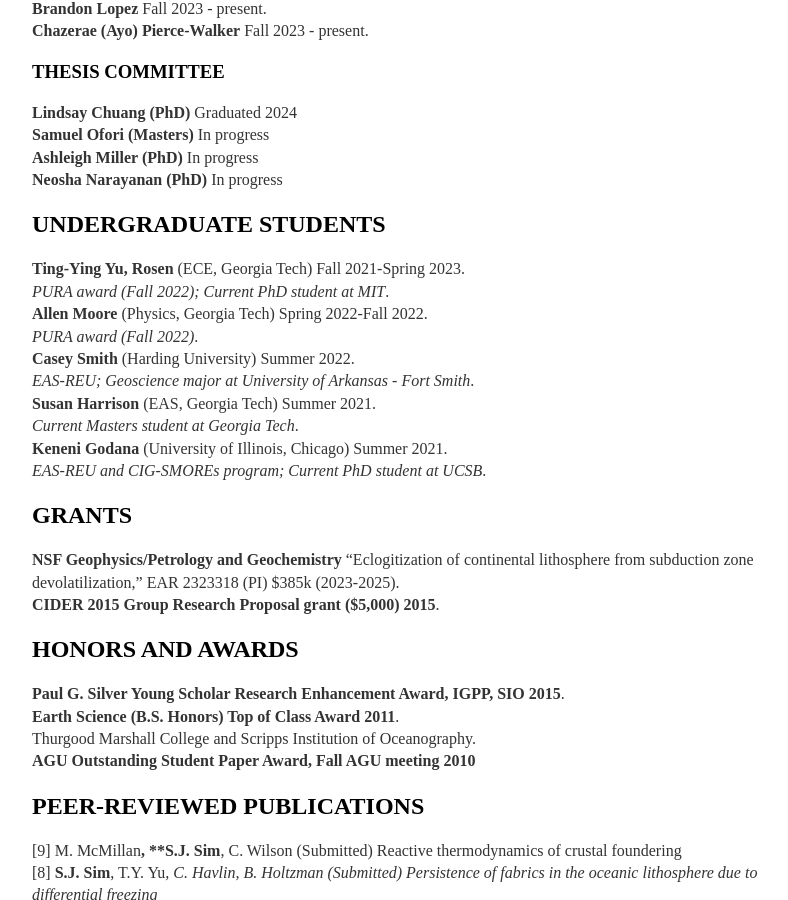
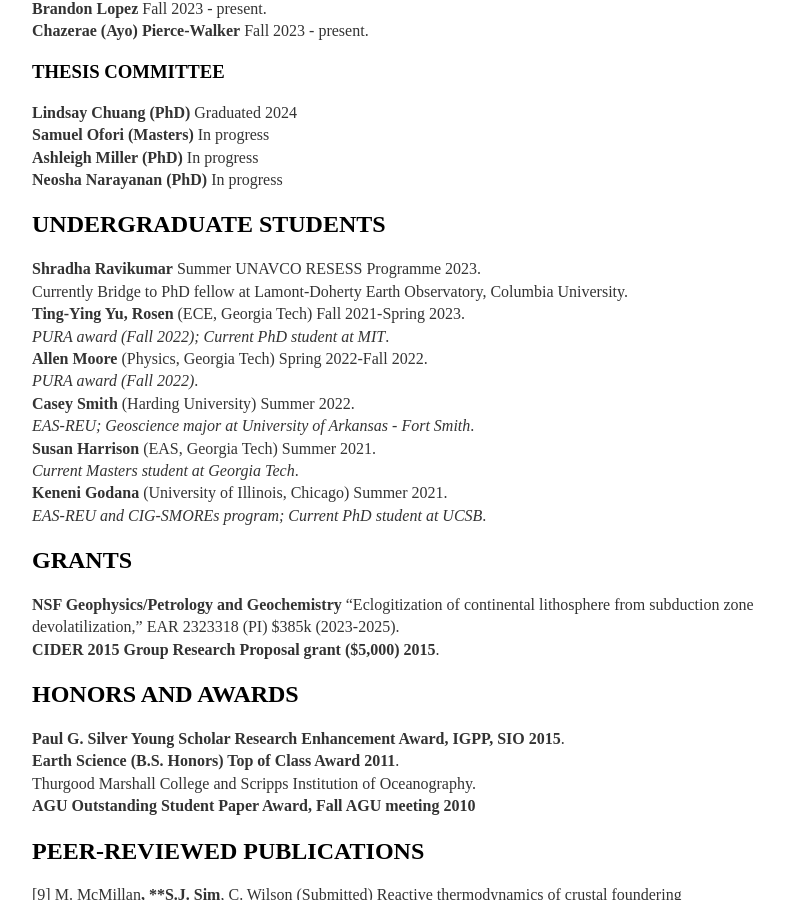
Before and after one commit to joycesim/joycesim.github.io, a Jekyll site: the page built from cv/index.md, in a window 1280 px wide and 900 px high, scrolled down 1194 px. Shown: the whole window, without its empty margins (224-1012 px from the left). Built offline with Jekyll 4.4.1, drawn with Linux system fonts in a browser that asks for light colours.

Commit message:
Update index.md

```diff
--- a/cv/index.md
+++ b/cv/index.md
@@ -49,6 +49,8 @@ Crust project, data compilation of crustal thicknesses from seismic reflection s
 **Neosha Narayanan (PhD)** In progress
 
 ## UNDERGRADUATE STUDENTS
+**Shradha Ravikumar** Summer UNAVCO RESESS Programme 2023.
+Currently Bridge to PhD fellow at Lamont-Doherty Earth Observatory, Columbia University.
 **Ting-Ying Yu, Rosen** (ECE, Georgia Tech) Fall 2021-Spring 2023.
 *PURA award (Fall 2022); Current PhD student at MIT*.
 **Allen Moore** (Physics, Georgia Tech) Spring 2022-Fall 2022.
```
